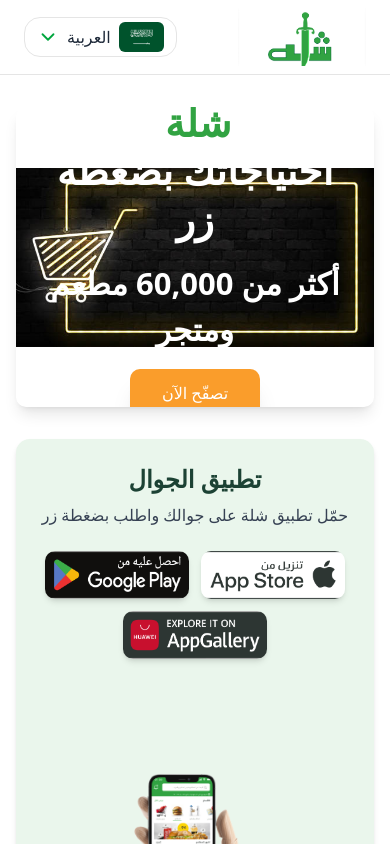
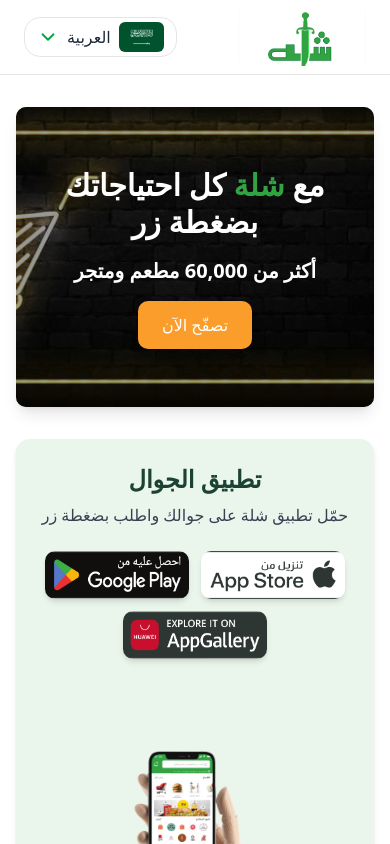
Before and after one commit to SaadoNasr202/firts, a Next.js app: page / in a window 390 px wide. Shown: the top 844 px of the page. Built offline with nearby package versions, Linux system fonts and the light colour scheme.

Commit message:
sidebaredit

```diff
--- a/src/components/LandingPage/landingpage.tsx
+++ b/src/components/LandingPage/landingpage.tsx
@@ -1,9 +1,7 @@
 "use client";
 import { BriefcaseBusiness, Store, Truck, UsersRound } from "lucide-react";
-import { useRouter } from "next/navigation";
 
 export default function LandingPage() {
-	const router = useRouter();
 	return (
 		<div
 			// Use a consistent background color and modern font
@@ -17,8 +15,7 @@
 					<section className="relative mb-8 overflow-hidden rounded-lg shadow-lg">
 						<div className="relative">
 							{/* صورة الخلفية */}
-							{/* الكود المعدل: استخدام ارتفاع متجاوب بدلًا من الارتفاع الثابت */}
-							<div className="flex min-h-[300px] w-full items-center justify-center lg:h-[650px]">
+							<div className="flex h-[300px] w-full items-center justify-center sm:h-[400px] md:h-[500px] lg:h-[650px]">
 								<img
 									src="lanfingpage.jpg"
 									alt="مع شلة كل احتياجاتك بضغطة زر"
@@ -26,25 +23,23 @@
 								/>
 							</div>
 							{/* Overlay لزيادة وضوح النص */}
-							<div className="absolute inset-0 opacity-20" />
+							<div className="absolute inset-0 bg-black opacity-40" />
 							{/* محتوى النص والزر - هذا الجزء كان متجاوبًا بالفعل */}
 							<div className="font-['Readex Pro'] absolute inset-0 flex items-center justify-center p-6 text-center">
 								<div className="space-y-4">
-									<h1 className="text-[39px] leading-tight font-bold text-white md:text-[49px]">
+									<h1 className="text-3xl leading-tight font-bold text-white sm:text-2xl md:text-[49px]">
 										مع <span className="text-[#31A342]">شلة</span> كل احتياجاتك
 										بضغطة زر
 									</h1>
-									<p className="text-[31px] font-semibold text-white md:text-[39px]">
+									<p className="text-xl font-semibold text-white sm:text-xl md:text-[39px]">
 										أكثر من 60,000 مطعم ومتجر
 									</p>
-									<button
-										className="inline-flex items-center justify-center rounded-lg bg-[#FA9D2B] px-8 py-3 text-base text-white shadow-xl transition-all duration-300 hover:bg-[#D48925] focus:ring-4 focus:ring-[#FA9D2B]/50 focus:outline-none"
-										onClick={() => {
-											router.push("HomePage");
-										}}
+									<a
+										href="/HomePage"
+										className="inline-flex items-center justify-center rounded-lg bg-[#FA9D2B] px-6 py-3 text-base text-white shadow-xl transition-all duration-300 hover:bg-[#D48925] focus:ring-4 focus:ring-[#FA9D2B]/50 focus:outline-none sm:px-8 sm:py-4 sm:text-lg"
 									>
 										تصفّح الآن
-									</button>
+									</a>
 								</div>
 							</div>
 						</div>
@@ -100,11 +95,11 @@
 							</div>
 
 							{/* صورة التطبيق (يسار بالـRTL) - تم إضافة فئة `translate-y-` */}
-							<div className="translate-y-12 transform justify-self-center lg:justify-self-start">
+							<div className="transform self-end justify-self-center  sm:translate-y-30">
 								<img
 									src="imagemobile.png"
 									alt="تطبيق شلة"
-									className="h-auto max-w-full transition-transform duration-300 "
+									className="h-auto max-w-full -translate-y-[-25px]   md:translate-y-[-70px] lg:translate-y-[-70px]"
 								/>
 							</div>
 						</div>
@@ -150,7 +145,7 @@
 							<button
 								className="cursor-pointer"
 								onClick={() => {
-									router.push("/partner");
+									window.location.href = "/partner";
 								}}
 							>
 								<Tile
@@ -163,7 +158,7 @@
 							<button
 								className="cursor-pointer"
 								onClick={() => {
-									router.push("/driver");
+									window.location.href = "/driver";
 								}}
 							>
 								<Tile
@@ -180,7 +175,7 @@
 							<button
 								className="cursor-pointer"
 								onClick={() => {
-									router.push("/invstore");
+									window.location.href = "/invstore";
 								}}
 							>
 								<Tile
@@ -193,7 +188,7 @@
 							<button
 								className="cursor-pointer"
 								onClick={() => {
-									router.push("/worker");
+									window.location.href = "/worker";
 								}}
 							>
 								<Tile
--- a/src/components/Profile/ProfileList.tsx
+++ b/src/components/Profile/ProfileList.tsx
@@ -64,9 +64,9 @@
 				{/* زر فتح القائمة (يظهر فقط على الموبايل) */}
 				<button
 					onClick={() => setIsSidebarOpen(true)}
-					className="fixed top-4 right-4 z-50 rounded-full bg-green-600 p-3 text-white shadow-lg md:hidden"
+					className="fixed  z[99999]  rounded-full bg-green-600 p-3 text-white shadow-lg md:hidden"
 				>
-					<FaBars size={22} />
+					<FaBars size={15} />
 				</button>
 
 				{/* الشريط الجانبي للشاشات الكبيرة (يظهر فقط على md فما فوق) */}
```
